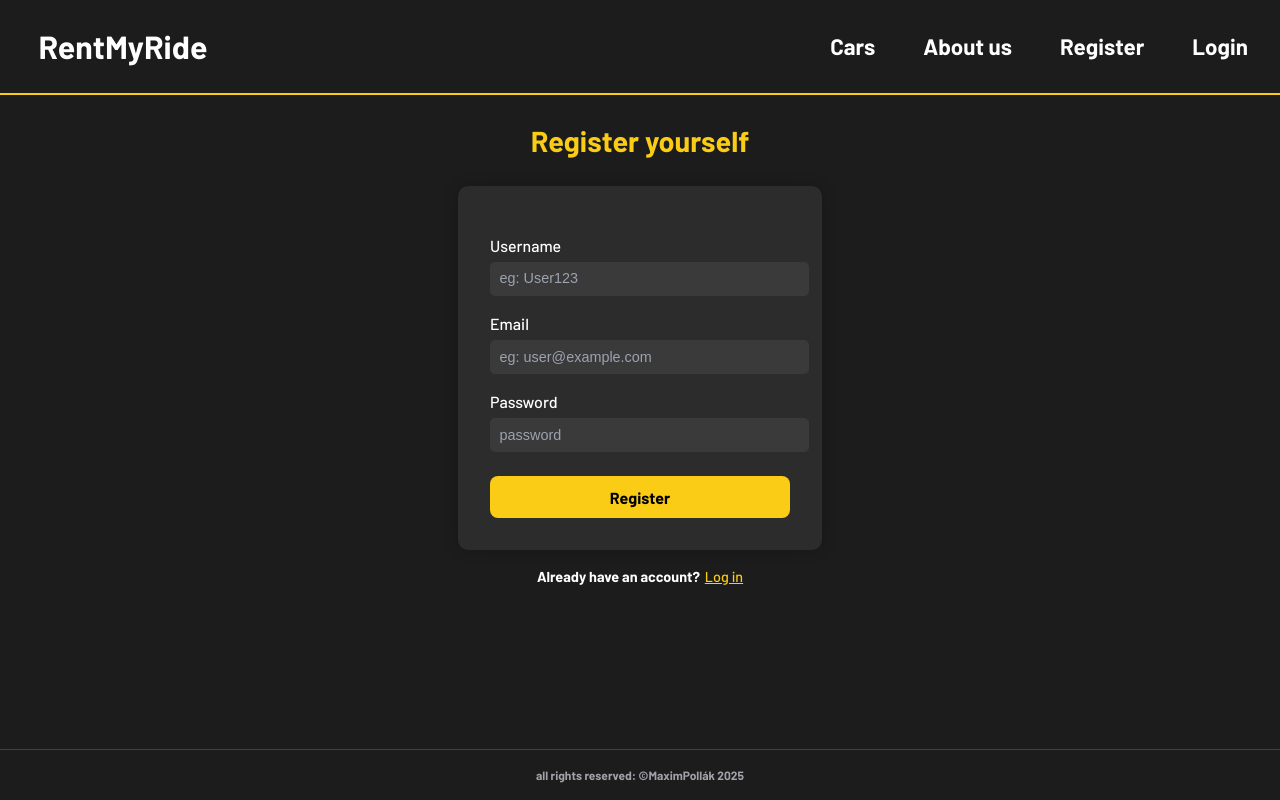
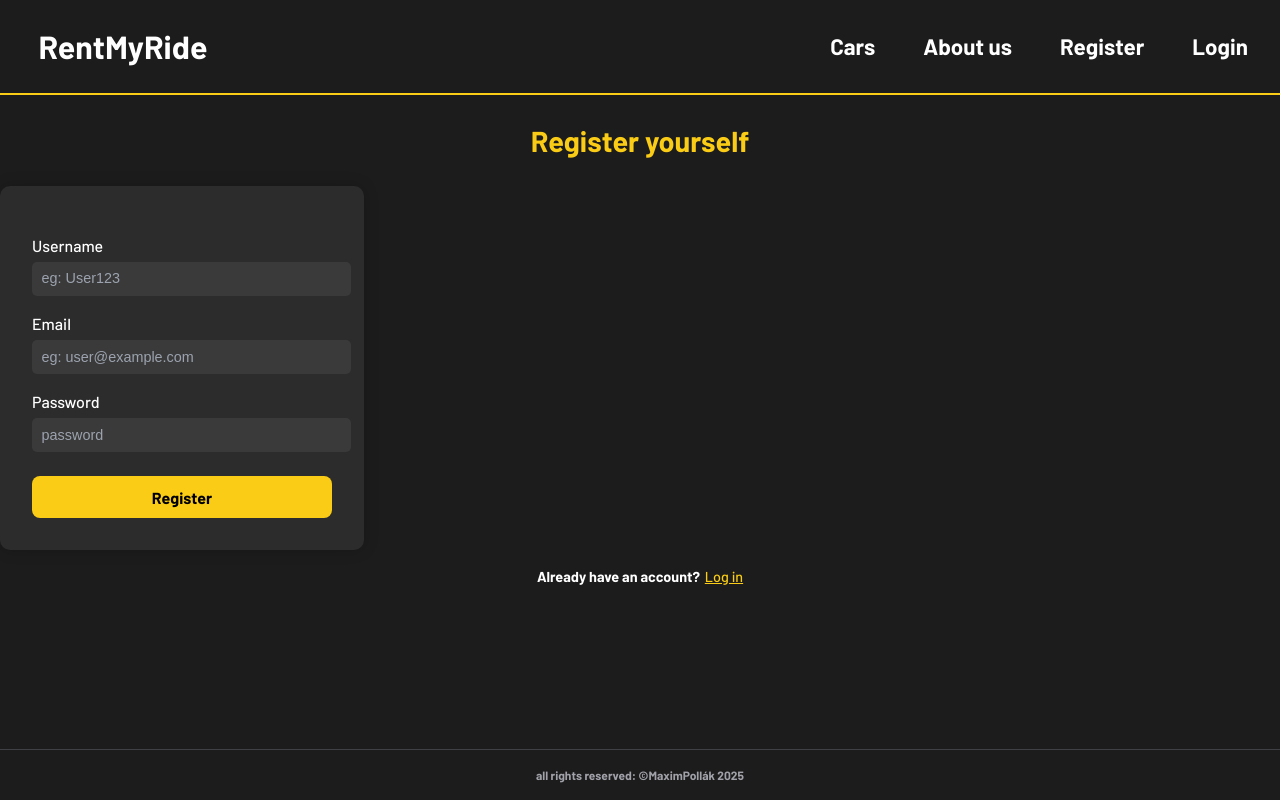
Before and after one commit to MaximPollak/RentMyRide, a React (Vite) app in the folder frontend/: page /register in a window 1280 px wide. Built offline with nearby package versions, Linux system fonts and the light colour scheme.

Commit message:
small redesigns

```diff
--- a/frontend/src/components/Login.jsx
+++ b/frontend/src/components/Login.jsx
@@ -34,7 +34,7 @@ export default function Login() {
             transition={{ duration: 0.5, ease: 'easeInOut' }}
         >
             <Navbar />
-            <div className="auth-container">
+            <div className="login-container">
                 <motion.h2
                     className="auth-title"
                     initial={{ opacity: 0, y: 40 }}
--- a/frontend/src/components/Register.jsx
+++ b/frontend/src/components/Register.jsx
@@ -37,7 +37,7 @@ export default function Register() {
             transition={{ duration: 0.5, ease: 'easeInOut' }}
         >
             <Navbar />
-            <div className="auth-container">
+            <div className="register-container">
                 <motion.h2
                     className="auth-title"
                     initial={{ opacity: 0, y: 40 }}
```
